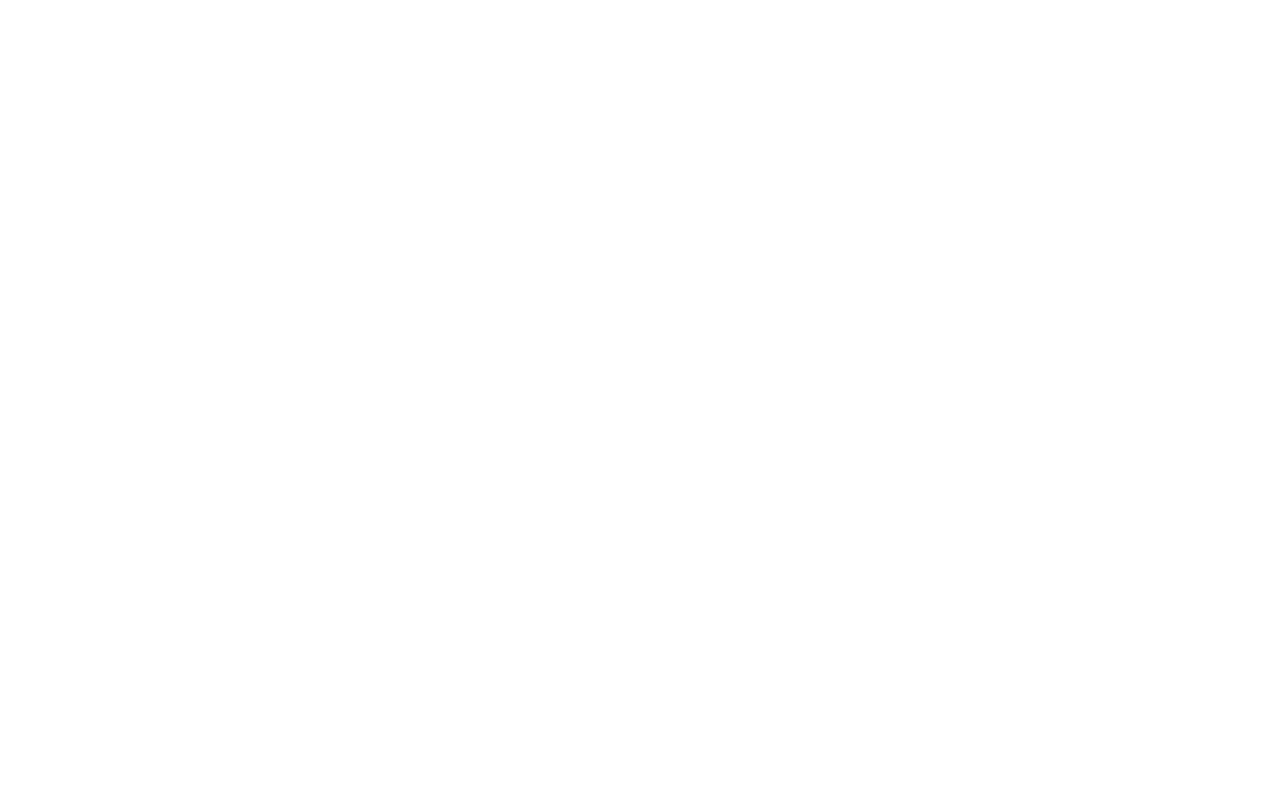
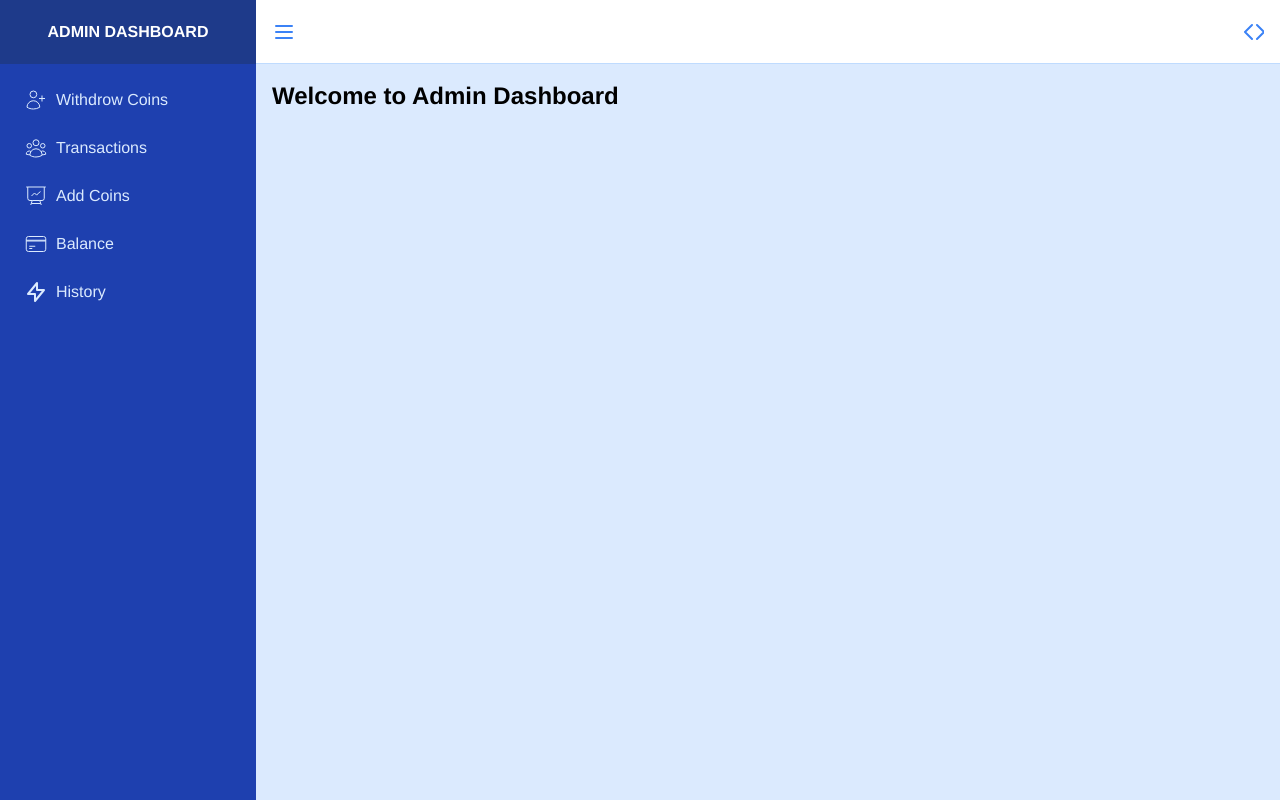
Before and after one commit to spydtech/dice-kings-Frontend, a React (Vite) app: page /admin-dashboard in a window 1280 px wide. Before the commit this address had no page. Built offline with nearby package versions, Linux system fonts and the light colour scheme.

Commit message:
Add Admin

```diff
--- a/src/App.jsx
+++ b/src/App.jsx
@@ -61,7 +61,7 @@
 import SignUp from "./Components/signup/SignUp2";
 import Message from "./Components/message/Message";
 import History from "./Components/History/History";
-
+import Dashboard from "./Components/Admin/AdminDashboard/Dashboard";
 import AddCoins from "./Components/addCoines/AddCoins";
 import WithdrawCoins from "./Components/withdrawCoins/WithdrawCoins";
 import Balance from "./Components/balance/Balance";
@@ -81,7 +81,7 @@
         <Route path="/" element={<Login />} />
 
         <Route path="/message" element={<Message />} />
-
+        <Route path="/admin-dashboard" element={<Dashboard />} />
         <Route path="/gamezone" element={<GameZone />} />
         <Route path="/history" element={<History />} />
         <Route path="/leaderboard" element={<LeaderboardContainer />} />
--- /dev/null
+++ b/src/Components/Admin/AdminDashboard/Dashboard.jsx
@@ -0,0 +1,165 @@
+import React from 'react'
+
+const Dashboard = () => {
+  return (
+    <>
+    <div className="flex h-screen bg-blue-100">
+  {/* sidebar */}
+  <div className="hidden md:flex flex-col w-64 bg-blue-800">
+    <div className="flex items-center justify-center h-16 bg-blue-900">
+      <span className="text-white font-bold uppercase"> Admin Dashboard</span>
+    </div>
+    <div className="flex flex-col flex-1 overflow-y-auto">
+      <nav className="flex-1 px-2 py-4 bg-blue-800">
+        <a
+          href="#"
+          className="flex items-center px-4 py-2 text-blue-100 hover:bg-blue-700"
+        >
+          <svg
+            xmlns="http://www.w3.org/2000/svg"
+            className="h-6 w-6 mr-2"
+            fill="none"
+            viewBox="0 0 24 24"
+            stroke="currentColor"
+          >
+            <path
+              strokelinecap="round"
+              strokelinejoin="round"
+              d="M18 7.5v3m0 0v3m0-3h3m-3 0h-3m-2.25-4.125a3.375 3.375 0 1 1-6.75 0 3.375 3.375 0 0 1 6.75 0ZM3 19.235v-.11a6.375 6.375 0 0 1 12.75 0v.109A12.318 12.318 0 0 1 9.374 21c-2.331 0-4.512-.645-6.374-1.766Z"
+            />
+          </svg>
+          Withdrow Coins
+        </a>
+        <a
+          href="#"
+          className="flex items-center px-4 py-2 mt-2 text-blue-100 hover:bg-blue-700"
+        >
+          <svg
+            xmlns="http://www.w3.org/2000/svg"
+            className="h-6 w-6 mr-2"
+            fill="none"
+            viewBox="0 0 24 24"
+            stroke="currentColor"
+          >
+            <path
+              strokelinecap="round"
+              strokelinejoin="round"
+              d="M18 18.72a9.094 9.094 0 0 0 3.741-.479 3 3 0 0 0-4.682-2.72m.94 3.198.001.031c0 .225-.012.447-.037.666A11.944 11.944 0 0 1 12 21c-2.17 0-4.207-.576-5.963-1.584A6.062 6.062 0 0 1 6 18.719m12 0a5.971 5.971 0 0 0-.941-3.197m0 0A5.995 5.995 0 0 0 12 12.75a5.995 5.995 0 0 0-5.058 2.772m0 0a3 3 0 0 0-4.681 2.72 8.986 8.986 0 0 0 3.74.477m.94-3.197a5.971 5.971 0 0 0-.94 3.197M15 6.75a3 3 0 1 1-6 0 3 3 0 0 1 6 0Zm6 3a2.25 2.25 0 1 1-4.5 0 2.25 2.25 0 0 1 4.5 0Zm-13.5 0a2.25 2.25 0 1 1-4.5 0 2.25 2.25 0 0 1 4.5 0Z"
+            />
+          </svg>
+          Transactions
+        </a>
+        <a
+          href="#"
+          className="flex items-center px-4 py-2 mt-2 text-blue-100 hover:bg-blue-700"
+        >
+          <svg
+            xmlns="http://www.w3.org/2000/svg"
+            className="h-6 w-6 mr-2"
+            fill="none"
+            viewBox="0 0 24 24"
+            stroke="currentColor"
+          >
+            <path
+              strokelinecap="round"
+              strokelinejoin="round"
+              d="M3.75 3v11.25A2.25 2.25 0 0 0 6 16.5h2.25M3.75 3h-1.5m1.5 0h16.5m0 0h1.5m-1.5 0v11.25A2.25 2.25 0 0 1 18 16.5h-2.25m-7.5 0h7.5m-7.5 0-1 3m8.5-3 1 3m0 0 .5 1.5m-.5-1.5h-9.5m0 0-.5 1.5m.75-9 3-3 2.148 2.148A12.061 12.061 0 0 1 16.5 7.605"
+            />
+          </svg>
+        Add Coins
+        </a>
+        <a
+          href="#"
+          className="flex items-center px-4 py-2 mt-2 text-blue-100 hover:bg-blue-700"
+        >
+          <svg
+            xmlns="http://www.w3.org/2000/svg"
+            className="h-6 w-6 mr-2"
+            fill="none"
+            viewBox="0 0 24 24"
+            stroke="currentColor"
+          >
+            <path
+              strokelinecap="round"
+              strokelinejoin="round"
+              d="M2.25 8.25h19.5M2.25 9h19.5m-16.5 5.25h6m-6 2.25h3m-3.75 3h15a2.25 2.25 0 0 0 2.25-2.25V6.75A2.25 2.25 0 0 0 19.5 4.5h-15a2.25 2.25 0 0 0-2.25 2.25v10.5A2.25 2.25 0 0 0 4.5 19.5Z"
+            />
+          </svg>
+          Balance
+        </a>
+        <a
+          href="#"
+          className="flex items-center px-4 py-2 mt-2 text-blue-100 hover:bg-blue-700"
+        >
+          <svg
+            xmlns="http://www.w3.org/2000/svg"
+            className="h-6 w-6 mr-2"
+            fill="none"
+            viewBox="0 0 24 24"
+            stroke="currentColor"
+          >
+            <path
+              strokeLinecap="round"
+              strokeLinejoin="round"
+              strokeWidth={2}
+              d="M13 10V3L4 14h7v7l9-11h-7z"
+            />
+          </svg>
+          History
+        </a>
+      </nav>
+    </div>
+  </div>
+  {/* Main content */}
+  <div className="flex flex-col flex-1 overflow-y-auto">
+    <div className="flex items-center justify-between h-16 bg-white border-b border-blue-200">
+      <div className="flex items-center px-4">
+        <button className="text-blue-500 focus:outline-none focus:text-blue-700">
+          <svg
+            xmlns="http://www.w3.org/2000/svg"
+            className="h-6 w-6"
+            fill="none"
+            viewBox="0 0 24 24"
+            stroke="currentColor"
+          >
+            <path
+              strokeLinecap="round"
+              strokeLinejoin="round"
+              strokeWidth={2}
+              d="M4 6h16M4 12h16M4 18h16"
+            />
+          </svg>
+        </button>
+
+      </div>
+      <div className="flex items-center pr-4">
+        <button className="flex items-center text-blue-500 hover:text-blue-700 focus:outline-none focus:text-blue-700">
+          <svg
+            xmlns="http://www.w3.org/2000/svg"
+            className="h-6 w-6"
+            fill="none"
+            viewBox="0 0 24 24"
+            stroke="currentColor"
+          >
+            <path
+              strokeLinecap="round"
+              strokeLinejoin="round"
+              strokeWidth={2}
+              d="M12 19l-7-7 7-7m5 14l7-7-7-7"
+            />
+          </svg>
+        </button>
+      </div>
+    </div>
+    <div className="p-4">
+      <h1 className="text-2xl font-bold">Welcome to Admin Dashboard </h1>
+      {/* <p className="mt-2 text-blue-600">Raising tomorrow's leaders.</p> */}
+    </div>
+  </div>
+</div>
+
+    </>
+  )
+}
+
+export default Dashboard
--- a/src/Components/navbar/Navbar2.jsx
+++ b/src/Components/navbar/Navbar2.jsx
@@ -631,7 +631,7 @@
         </div>
         <div className="hidden lg:flex items-center lg:order-2">
           <a
-            href="https://themesberg.com/product/tailwind-css/landing-page"
+            href="/admin-dashboard"
             className="text-white bg-purple-700 lg:md:xl:mr-3 mr-5 hover:bg-purple-800 focus:ring-4 font-lora ml-4 focus:ring-purple-300 font-medium rounded-lg text-sm px-4 lg:px-5 py-2 lg:py-2.5 sm:mr-2 lg:ml-8 dark:bg-purple-600 dark:hover:bg-purple-700 focus:outline-none dark:focus:ring-purple-800"
             onClick={toggleSidebar}
           >
```
